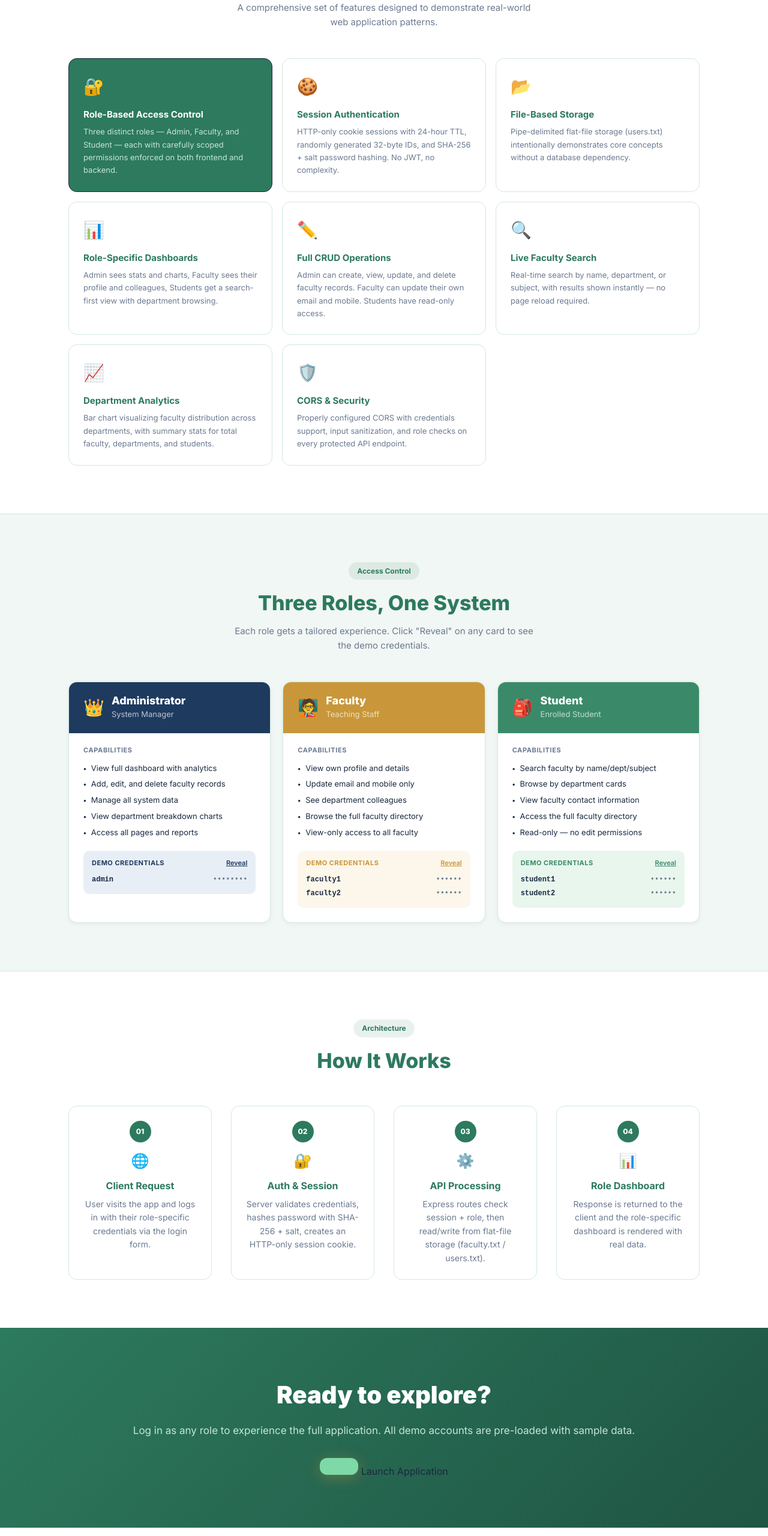
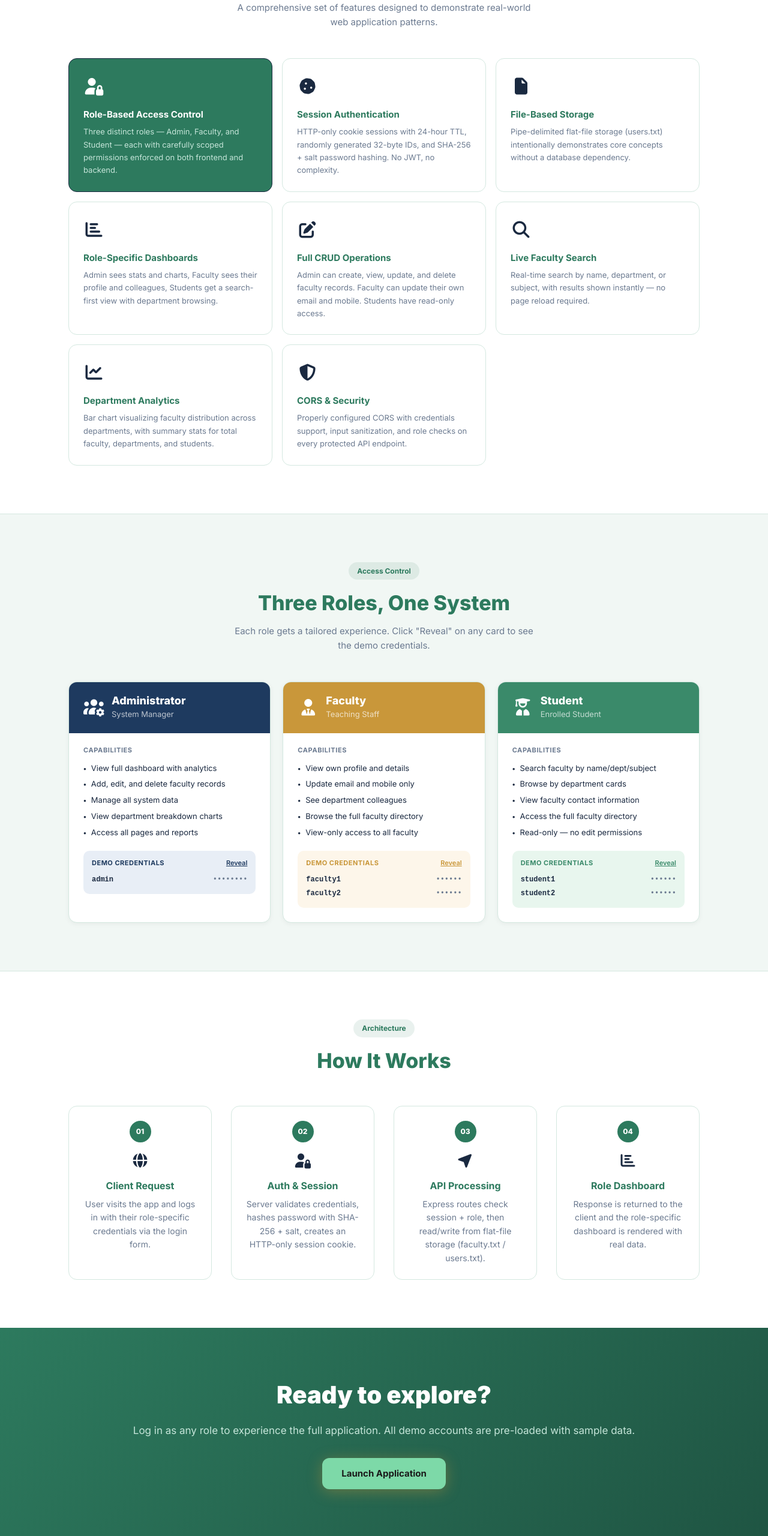
Before and after one commit to rupeshv2121/Faculty-Management-System, a website: page public/landing.html in a window 1280 px wide. Shown: the part 940-3500 px from the top of the page at 60% size. Drawn offline with Linux system fonts and the light colour scheme.

Commit message:
Minor Changes in icons of landing page

```diff
--- a/public/landing.html
+++ b/public/landing.html
@@ -12,6 +12,13 @@
       rel="stylesheet"
     />
     <link rel="stylesheet" href="../css/landing.css" />
+    <link
+      rel="stylesheet"
+      href="https://cdnjs.cloudflare.com/ajax/libs/font-awesome/7.0.1/css/all.min.css"
+      integrity="sha512-2SwdPD6INVrV/lHTZbO2nodKhrnDdJK9/kg2XD1r9uGqPo1cUbujc+IYdlYdEErWNu69gVcYgdxlmVmzTWnetw=="
+      crossorigin="anonymous"
+      referrerpolicy="no-referrer"
+    />
   </head>
   <body>
     <!-- NAVBAR -->
@@ -78,7 +85,7 @@
         </div>
         <div class="features-grid">
           <div class="feat-card dark">
-            <div class="icon">🔐</div>
+            <div class="icon"><i class="fa-solid fa-user-lock" style="color: rgb(255, 255, 255);"></i></div>
             <h3>Role-Based Access Control</h3>
             <p>
               Three distinct roles — Admin, Faculty, and Student — each with
@@ -87,7 +94,7 @@
             </p>
           </div>
           <div class="feat-card">
-            <div class="icon">🍪</div>
+            <div class="icon"><i class="fa-solid fa-cookie" ></i></div>
             <h3>Session Authentication</h3>
             <p>
               HTTP-only cookie sessions with 24-hour TTL, randomly generated
@@ -96,7 +103,7 @@
             </p>
           </div>
           <div class="feat-card">
-            <div class="icon">📂</div>
+            <div class="icon"><i class="fa-solid fa-file"></i></div>
             <h3>File-Based Storage</h3>
             <p>
               Pipe-delimited flat-file storage (users.txt)
@@ -105,7 +112,7 @@
             </p>
           </div>
           <div class="feat-card">
-            <div class="icon">📊</div>
+            <div class="icon"><i class="fa-solid fa-chart-bar" ></i></div>
             <h3>Role-Specific Dashboards</h3>
             <p>
               Admin sees stats and charts, Faculty sees their profile and
@@ -114,7 +121,7 @@
             </p>
           </div>
           <div class="feat-card">
-            <div class="icon">✏️</div>
+            <div class="icon"><i class="fa-solid fa-edit"></i></div>
             <h3>Full CRUD Operations</h3>
             <p>
               Admin can create, view, update, and delete faculty records.
@@ -123,7 +130,7 @@
             </p>
           </div>
           <div class="feat-card">
-            <div class="icon">🔍</div>
+            <div class="icon"><i class="fa-solid fa-search" ></i></div>
             <h3>Live Faculty Search</h3>
             <p>
               Real-time search by name, department, or subject, with results
@@ -131,7 +138,7 @@
             </p>
           </div>
           <div class="feat-card">
-            <div class="icon">📈</div>
+            <div class="icon"><i class="fa-solid fa-chart-line" ></i></div>
             <h3>Department Analytics</h3>
             <p>
               Bar chart visualizing faculty distribution across departments,
@@ -139,7 +146,7 @@
             </p>
           </div>
           <div class="feat-card">
-            <div class="icon">🛡️</div>
+            <div class="icon"><i class="fa-solid fa-shield-alt"></i></div>
             <h3>CORS &amp; Security</h3>
             <p>
               Properly configured CORS with credentials support, input
@@ -166,7 +173,7 @@
           <div class="role-card">
             <div class="role-header" style="background: #1e3a5f">
               <div class="rh-top">
-                <span class="ricon">👑</span>
+                <span class="ricon"><i class="fa-solid fa-users-gear" style="color: rgb(250, 252, 255);"></i></span>
                 <div>
                   <div class="rtitle">Administrator</div>
                   <div class="rsub">System Manager</div>
@@ -207,7 +214,7 @@
           <div class="role-card">
             <div class="role-header" style="background: #c9973a">
               <div class="rh-top">
-                <span class="ricon">🧑‍🏫</span>
+                <span class="ricon"><i class="fa-solid fa-user-tie" style="color:rgb(255,255,255)"></i></span>
                 <div>
                   <div class="rtitle">Faculty</div>
                   <div class="rsub">Teaching Staff</div>
@@ -250,7 +257,7 @@
           <div class="role-card">
             <div class="role-header" style="background: #3a8a6a">
               <div class="rh-top">
-                <span class="ricon">🎒</span>
+                <span class="ricon"><i class="fa-solid fa-user-graduate" style="color: rgb(250, 252, 255);"></i></span>
                 <div>
                   <div class="rtitle">Student</div>
                   <div class="rsub">Enrolled Student</div>
@@ -301,7 +308,7 @@
       <div class="steps">
         <div class="step-card">
           <div class="step-num">01</div>
-          <div class="step-icon">🌐</div>
+          <div class="step-icon"><i class="fa-solid fa-globe"></i></div>
           <h3>Client Request</h3>
           <p>
             User visits the app and logs in with their role-specific credentials
@@ -310,7 +317,7 @@
         </div>
         <div class="step-card">
           <div class="step-num">02</div>
-          <div class="step-icon">🔐</div>
+          <div class="step-icon"><i class="fa-solid fa-user-lock"></i></div>
           <h3>Auth &amp; Session</h3>
           <p>
             Server validates credentials, hashes password with SHA-256 + salt,
@@ -319,7 +326,7 @@
         </div>
         <div class="step-card">
           <div class="step-num">03</div>
-          <div class="step-icon">⚙️</div>
+          <div class="step-icon"><i class="fa-solid fa-location-arrow"></i></div>
           <h3>API Processing</h3>
           <p>
             Express routes check session + role, then read/write from flat-file
@@ -328,7 +335,7 @@
         </div>
         <div class="step-card">
           <div class="step-num">04</div>
-          <div class="step-icon">📊</div>
+          <div class="step-icon"><i class="fa-solid fa-chart-bar"></i></div>
           <h3>Role Dashboard</h3>
           <p>
             Response is returned to the client and the role-specific dashboard
@@ -345,9 +352,7 @@
         Log in as any role to experience the full application. All demo accounts
         are pre-loaded with sample data.
       </p>
-      <a href="login.html" class="btn-gold" style="display: inline-block"></a>
-        Launch Application</a
-      >
+      <a href="login.html" class="btn-gold" style="display: inline-block">Launch Application</a>
     </section>
 
     <!-- FOOTER -->
```
Also changed, not shown: 1 other file.
